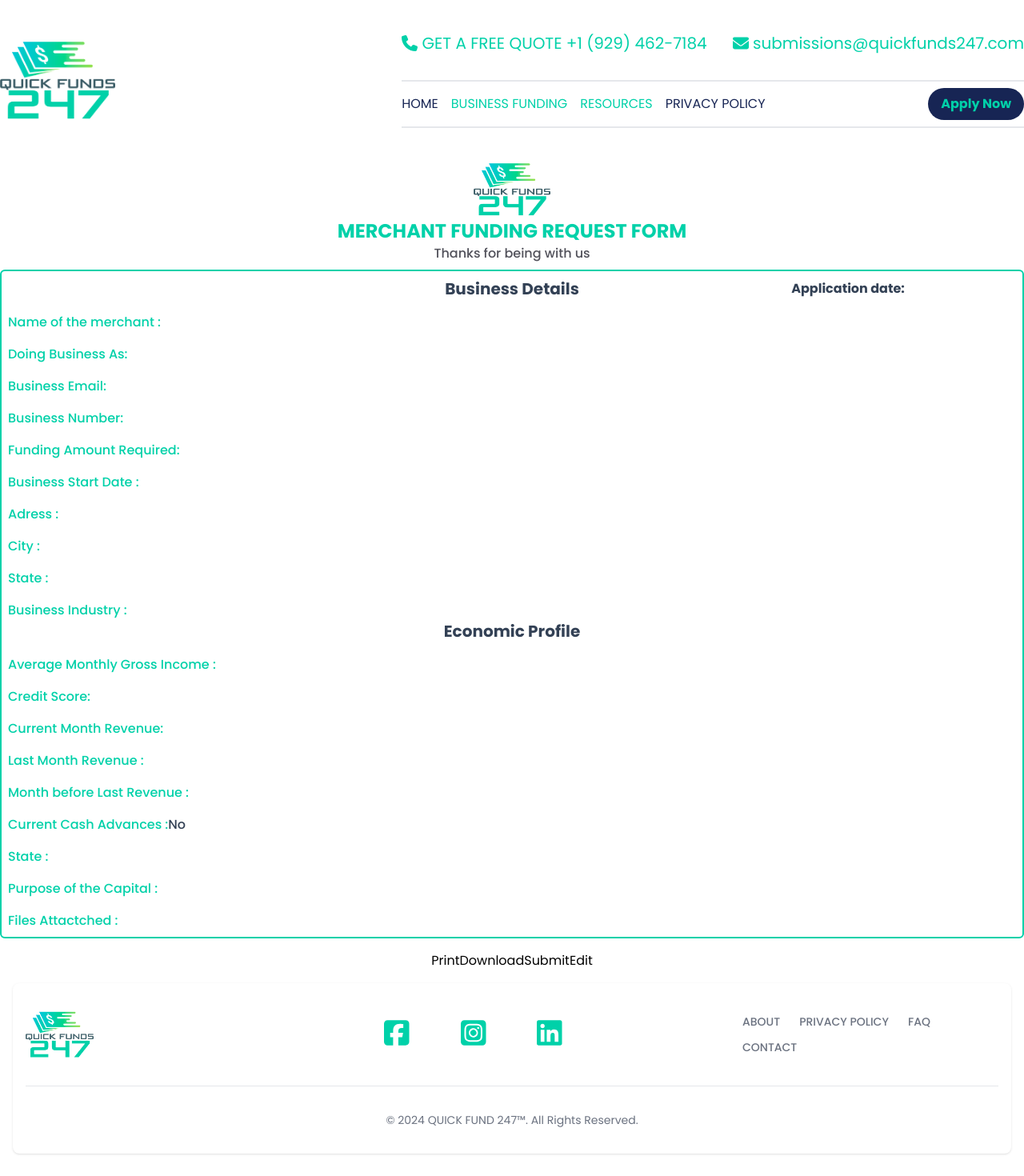
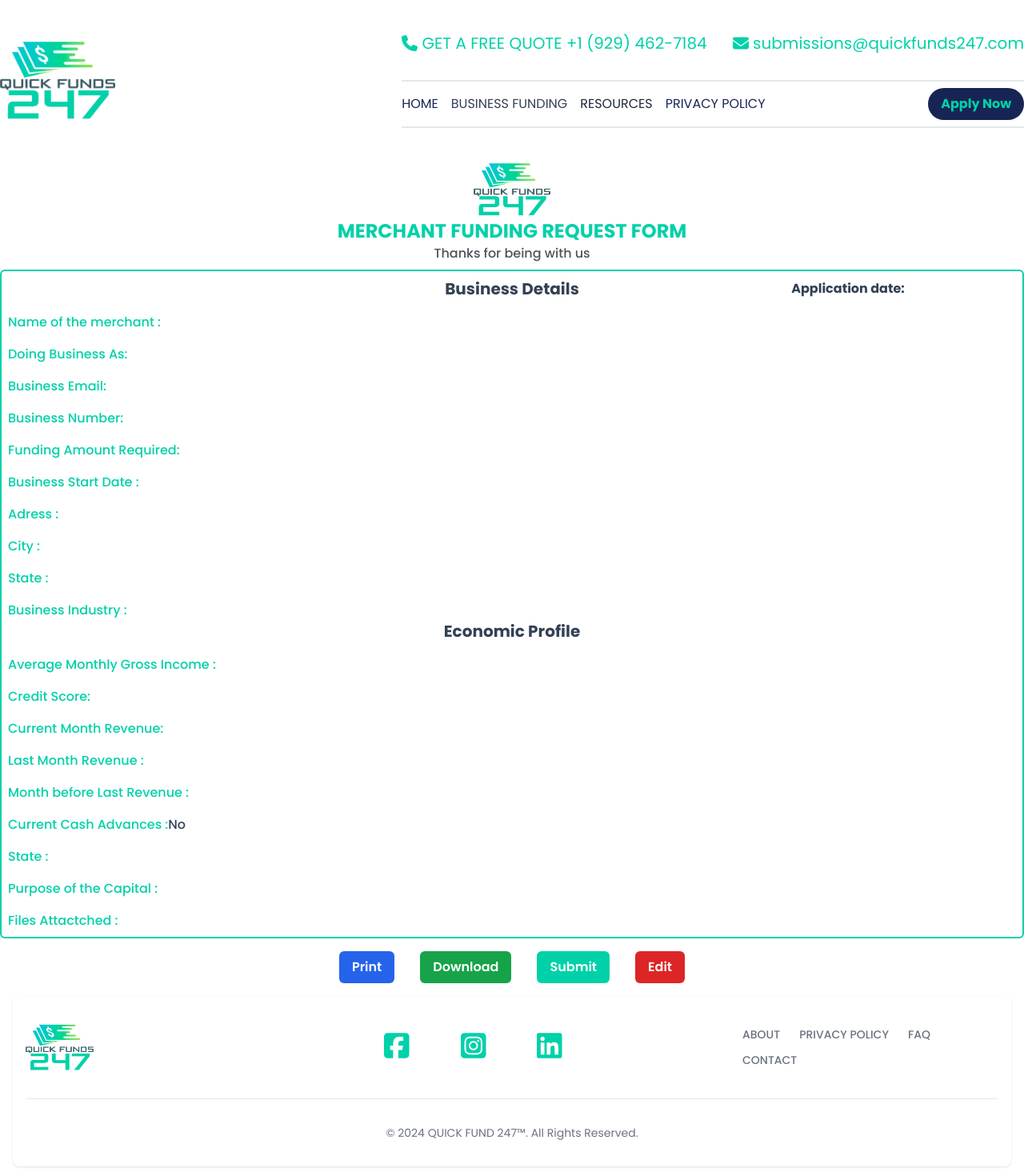
Before and after one commit to AzizulHakim01/quickfund247.V2, a React (Vite) app: page /view in a window 1280 px wide. Shown: the top 1470 px of the page at 80% size. Built offline with nearby package versions, Linux system fonts and the light colour scheme.

Commit message:
fixed some bugs in header

```diff
--- a/src/components/BusinessFundingDropdown.jsx
+++ b/src/components/BusinessFundingDropdown.jsx
@@ -14,7 +14,7 @@
 
   return (
     <motion.li className="relative group z-10">
-      <p className="cursor-pointer hover:text-[#00D1A9] transition-all duration-300 ease-in-out">
+      <p className="cursor-pointer hover:text-[#00D1A9] text-slate-700 transition-all duration-300 ease-in-out">
         Business Funding
       </p>
       <motion.div
--- a/src/components/Header.jsx
+++ b/src/components/Header.jsx
@@ -46,8 +46,8 @@
 
               <BusinessFundingDropdown location={location} />
               <li className="relative group bg-white">
-                <p className="cursor-pointer hover:text-[#00d1a9]">Resources</p>
-                <div className="hidden absolute z-10 top-full left-0 w-96 p-4 space-y-2 group-hover:block">
+                <p className="cursor-pointer hover:text-[#00d1a9] text-slate-800">Resources</p>
+                <div className="hidden absolute z-10 top-full left-0 w-96 p-4 space-y-2 group-hover:block bg-white">
                   <Link
                     to={"/faq"}
                     className={`hover:text-[#00D1A9] ${
--- a/src/pages/Contact.jsx
+++ b/src/pages/Contact.jsx
@@ -523,9 +523,9 @@
                   {formData.files.length > 0 && (
         <ol className="text-sm text-gray-900 dark:text-gray-300">
           {formData.files.map((file) => (
-        <div key={file.id}>
+        <div key={file.id} className="flex gap-4 items-center mt-4">
           <p>{file.name}</p>
-          <button onClick={() => handleRemoveFile(file.id)}>Remove</button>
+          <button onClick={() => handleRemoveFile(file.id)} className="text-white bg-red-600 hover:bg-red-700 font-semibold px-4 py-2 rounded-md">Remove</button>
         </div>
       ))}
         </ol>
--- a/src/pages/ViewForm.jsx
+++ b/src/pages/ViewForm.jsx
@@ -8,24 +8,24 @@
 
 const ViewForm = () => {
   const formData = useSelector(selectFormData);
-  const navigate = useNavigate()
+  const navigate = useNavigate();
   const handlePrint = () => {
     // Implement print functionality here
 
-    console.log("PDF Print")
+    console.log("PDF Print");
   };
 
   const handleDownload = () => {
-    console.log(formData)
+    console.log(formData);
   };
 
   const handleSubmit = () => {
     // Implement submit functionality here
-    // You can use a library like axios to send the PDF to your API
+    navigate("/thank")
   };
 
   const handleEdit = () => {
-    navigate("/contact")
+    navigate("/contact");
   };
   return (
     <Layout>
@@ -44,7 +44,10 @@
               <h1 className="text-xl font-bold text-slate-700 text-center">
                 Business Details
               </h1>
-              <p className="font-bold text-md"><span>Application date: </span>{formData.date}</p>
+              <p className="font-bold text-md">
+                <span>Application date: </span>
+                {formData.date}
+              </p>
             </div>
             <div className="grid grid-cols-1 gap-4 mt-4  text-md font-medium text-slate-700">
               <p>
@@ -83,7 +86,8 @@
             </h1>
             <div className="grid grid-cols-1 gap-4 mt-4 text-md font-medium text-slate-700">
               <p>
-                  Average Monthly Gross Income : <span>{formData.monthly_revenue}</span>
+                Average Monthly Gross Income :{" "}
+                <span>{formData.monthly_revenue}</span>
               </p>
               <p>
                 Credit Score: <span>{formData.fico}</span>
@@ -95,44 +99,43 @@
                 Last Month Revenue : <span>{formData.last_month}</span>
               </p>
               <p>
-                  Month before Last Revenue : <span>{formData.before_last_month}</span>
+                Month before Last Revenue :{" "}
+                <span>{formData.before_last_month}</span>
               </p>
               <p>
                 Current Cash Advances :
-                  {formData.history !== "" ? <span>Yes</span>:<span>No</span>}
-
+                {formData.history !== "" ? <span>Yes</span> : <span>No</span>}
               </p>
-                <p className={`${formData.history === ""?"hidden":""}`}>History : <span>
-                  {formData.history}</span>
+              <p className={`${formData.history === "" ? "hidden" : ""}`}>
+                History : <span>{formData.history}</span>
               </p>
               <p>
                 State : <span>{formData.state}</span>
               </p>
               <p>
-                Purpose of the Capital  : <span>{formData.purpose_capital}</span>
+                Purpose of the Capital : <span>{formData.purpose_capital}</span>
               </p>
               <p>
-                Files Attactched  : {
-                  formData.files.map(file =>{
-                    return(
+                Files Attactched :{" "}
+                {formData.files.map((file) => {
+                  return (
                     <div className="text-slate-700 lowercase">{file.name}</div>
-                    )
-                  })
-                }
+                  );
+                })}
               </p>
             </div>
           </div>
-          <div className="flex justify-center mt-4">
-        <button onClick={handlePrint} className="btn-print">
+          <div className="flex justify-center mt-4 gap-8">
+            <button onClick={handlePrint} className="bg-blue-600 hover:bg-blue-700 px-4 py-2 rounded-md text-white font-semibold transition-all">
               Print
             </button>
-        <button onClick={handleDownload} className="btn-download">
+            <button onClick={handleDownload} className="bg-green-600 hover:bg-green-700 px-4 py-2 rounded-md text-white font-semibold transition-all">
               Download
             </button>
-        <button onClick={handleSubmit} className="btn-submit">
+            <button onClick={handleSubmit} className="bg-[#00d1a9] hover:bg-[#3cad99] px-4 py-2 rounded-md text-white font-semibold transition-all">
               Submit
             </button>
-        <button onClick={handleEdit} className="btn-edit">
+            <button onClick={handleEdit} className="bg-red-600 hover:bg-red-700 px-4 py-2 rounded-md text-white font-semibold transition-all">
               Edit
             </button>
           </div>
```
Lines whose indentation alone changed are shown as unchanged.
